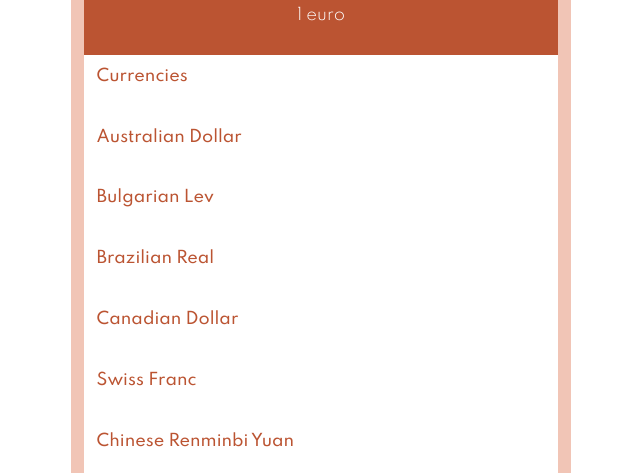
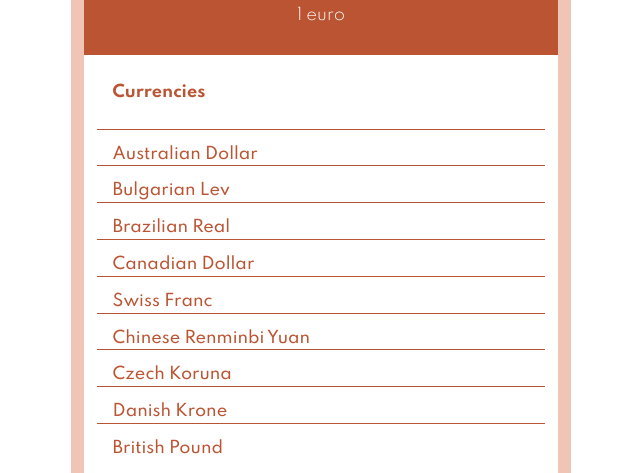
Before and after one commit to GeraldineBB/converter, a React app: page / in a window 1280 px wide. Shown: the part 97-570 px from the top of the page, without its empty margins (319-959 px from the left). Built offline with nearby package versions, Linux system fonts and the light colour scheme.

Commit message:
CSS currencies V2

```diff
--- a/src/components/Currencies/Currency.js
+++ b/src/components/Currencies/Currency.js
@@ -2,7 +2,7 @@ import PropTypes from 'prop-types';
 import './styles.scss';
 
 const Currency = ({ name }) => (
-  <li className="content__item">{name}</li>
+  <li className="content__item"><span className="content__text">{name}</span></li>
 );
 
 Currency.propTypes = {
--- a/src/components/Currencies/styles.scss
+++ b/src/components/Currencies/styles.scss
@@ -8,21 +8,25 @@ scrollbar-color: rebeccapurple green;
 scrollbar-width: thin;
 
 &__title{
-  font-weight: 500;
+  font-weight: 700;
   margin-bottom: 1.5rem;
   margin-top: 0.8rem;
   margin-left: 0.8rem;
   height: 2.3rem;
+  padding: 1rem;
 }
 
 &__item{
-  margin-bottom: 1.5rem;
   margin-left: 0.8rem;
+  margin-right: 0.8rem;
   height: 2.3rem;
+  padding: 1rem;
+  border-top: solid 1px #bb5432 ;
 }
 
 &__item:hover{
   background-color:#f1c5b6;
+  transition: background-color 1s;
 }
 
 }
```
